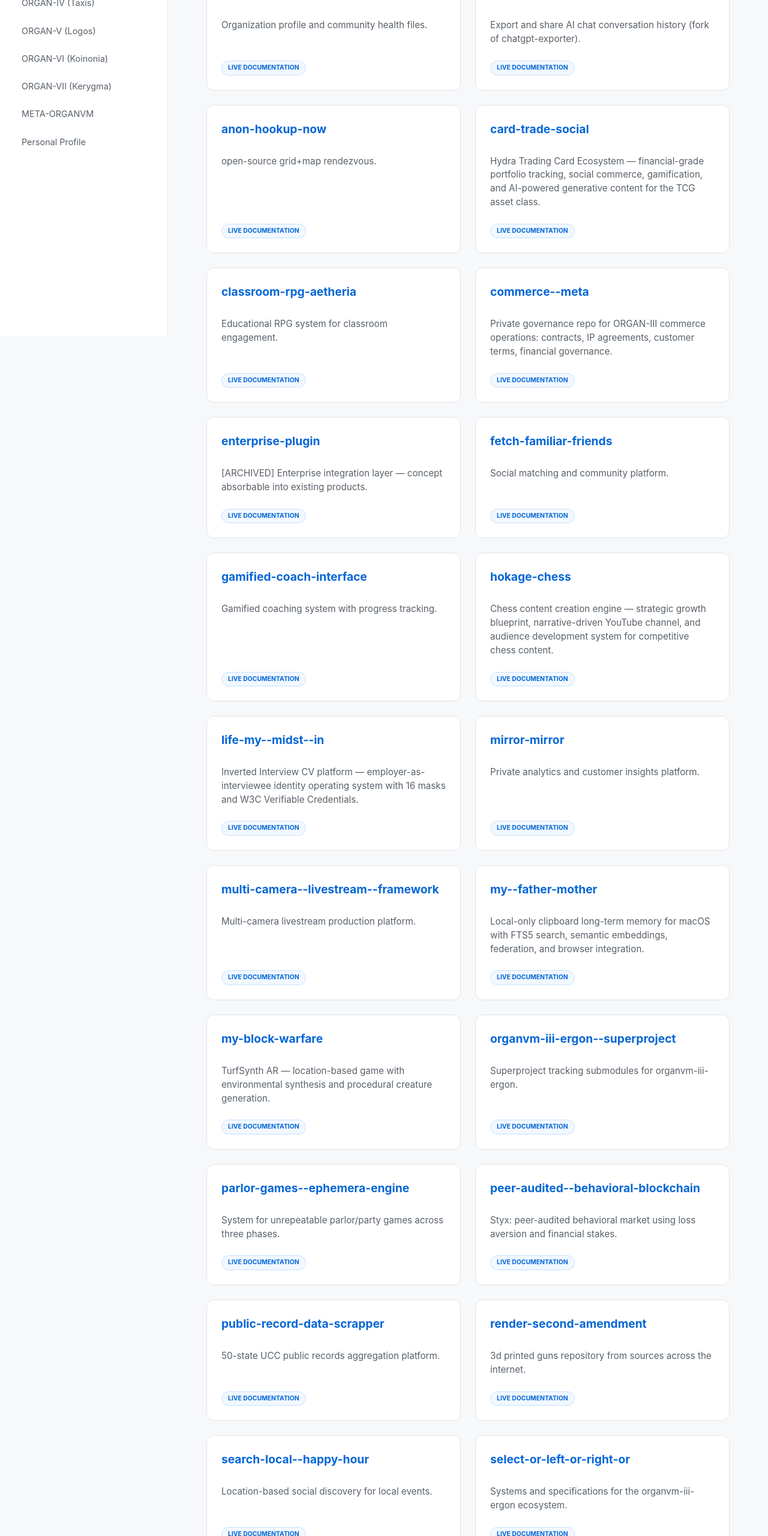
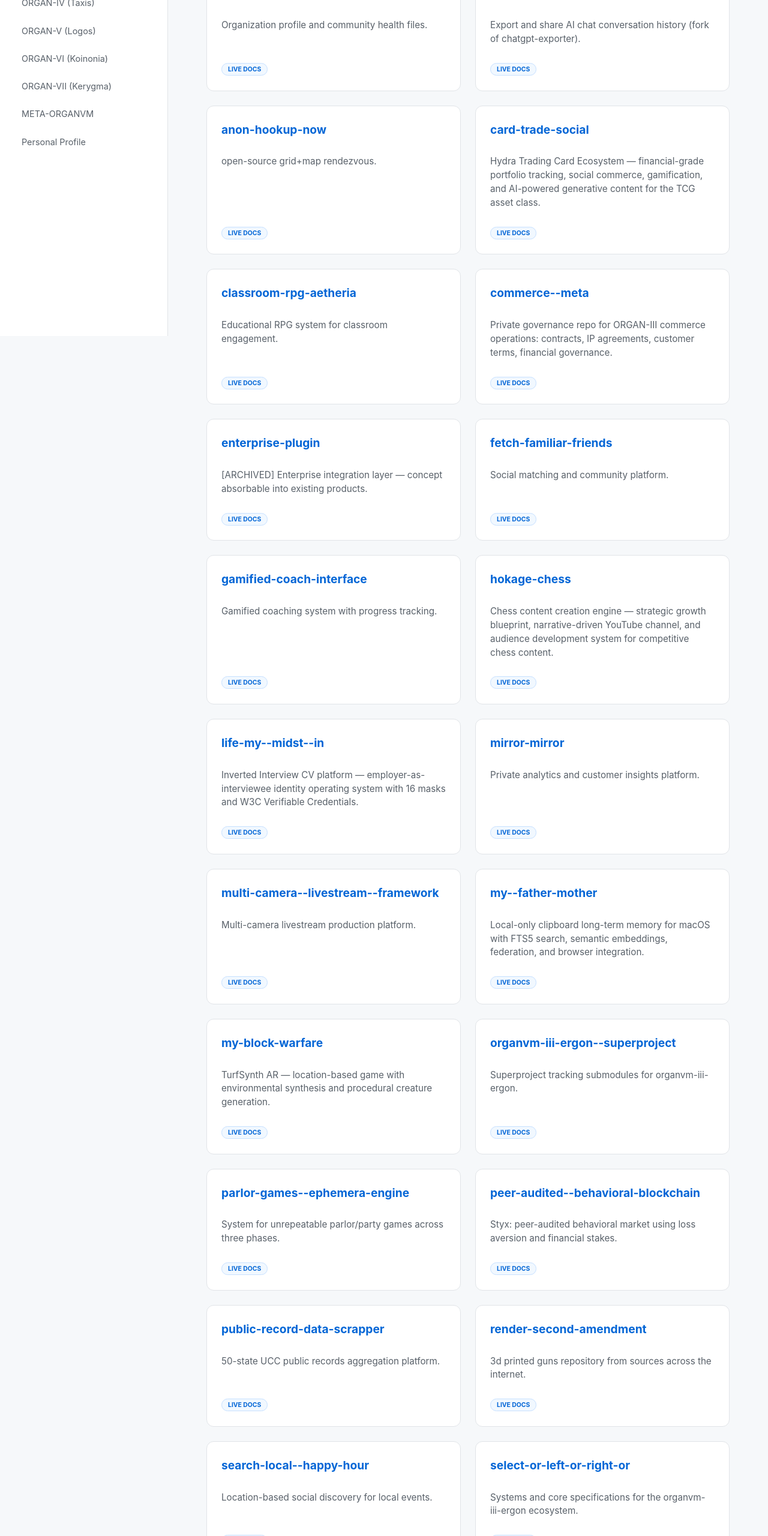
Before and after one commit to organvm-iii-ergon/organvm-iii-ergon.github.io, a plain HTML site: page index.html in a window 1280 px wide. Shown: the part 240-2800 px from the top of the page at 60% size. Drawn offline with Linux system fonts and the light colour scheme.

Commit message:
feat: complete ecosystem sync using GitHub API

```diff
--- a/index.html
+++ b/index.html
@@ -8,7 +8,6 @@
         :root { --primary: #0366d6; --bg: #f6f8fa; --text: #24292e; --border: #e1e4e8; --sidebar-bg: #ffffff; }
         body { font-family: -apple-system, BlinkMacSystemFont, "Segoe UI", Roboto, Helvetica, Arial, sans-serif; line-height: 1.6; color: var(--text); margin: 0; display: flex; min-height: 100vh; background: var(--bg); }
 
-        /* Sidebar Styles */
         nav { width: 280px; background: var(--sidebar-bg); border-right: 1px solid var(--border); padding: 2rem 1.5rem; flex-shrink: 0; position: sticky; top: 0; height: 100vh; box-sizing: border-box; overflow-y: auto; }
         nav h2 { font-size: 0.75rem; color: #6a737d; text-transform: uppercase; letter-spacing: 1px; margin-bottom: 1.5rem; padding-left: 0.75rem; }
         nav ul { list-style: none; padding: 0; margin: 0; }
@@ -17,19 +16,17 @@
         nav a:hover { background: #f1f8ff; color: var(--primary); }
         nav a.active { background: #f1f8ff; color: var(--primary); font-weight: 600; border-left: 3px solid var(--primary); border-radius: 0 6px 6px 0; }
 
-        /* Main Content Styles */
         main { flex-grow: 1; padding: 3rem 4rem; max-width: 1200px; }
         header { margin-bottom: 3rem; }
         header h1 { font-size: 2.2rem; font-weight: 800; margin: 0; color: #000; letter-spacing: -0.5px; }
         header p { color: #6a737d; font-size: 1.1rem; margin-top: 0.5rem; }
 
         .repo-grid { display: grid; grid-template-columns: repeat(auto-fill, minmax(320px, 1fr)); gap: 1.5rem; }
-        .repo-card { background: #fff; border: 1px solid var(--border); border-radius: 12px; padding: 1.5rem; transition: all 0.3s cubic-bezier(0.165, 0.84, 0.44, 1); display: flex; flex-direction: column; text-decoration: none; color: inherit; position: relative; }
+        .repo-card { background: #fff; border: 1px solid var(--border); border-radius: 12px; padding: 1.5rem; transition: all 0.3s cubic-bezier(0.165, 0.84, 0.44, 1); display: flex; flex-direction: column; text-decoration: none; color: inherit; }
         .repo-card:hover { transform: translateY(-5px); border-color: var(--primary); box-shadow: 0 15px 35px rgba(0,0,0,0.08); }
         .repo-name { color: var(--primary); font-size: 1.2rem; font-weight: 700; margin-bottom: 0.75rem; word-break: break-all; }
         .repo-desc { font-size: 0.95rem; color: #586069; line-height: 1.5; margin-bottom: 1.5rem; flex-grow: 1; }
-        .repo-footer { display: flex; align-items: center; justify-content: space-between; }
-        .tag { font-size: 0.65rem; background: #f1f8ff; color: var(--primary); padding: 3px 10px; border-radius: 20px; font-weight: 700; text-transform: uppercase; border: 1px solid #c8e1ff; }
+        .tag { font-size: 0.65rem; background: #f1f8ff; color: var(--primary); padding: 3px 10px; border-radius: 20px; font-weight: 700; text-transform: uppercase; border: 1px solid #c8e1ff; align-self: flex-start; }
 
         @media (max-width: 1000px) { main { padding: 2rem; } }
         @media (max-width: 800px) { body { flex-direction: column; } nav { width: 100%; height: auto; position: relative; border-right: none; border-bottom: 1px solid var(--border); padding: 1.5rem; } nav ul { display: flex; flex-wrap: wrap; gap: 0.5rem; } nav li { margin: 0; } }
@@ -53,158 +50,158 @@
     <main>
         <header>
             <h1>ORGAN-III (Ergon)</h1>
-            <p>Integrated repository directory for the <strong>organvm-iii-ergon</strong> collective.</p>
+            <p>Comprehensive repository directory for the <strong>organvm-iii-ergon</strong> collective.</p>
         </header>
         <div class="repo-grid">
-            <a href="/.github/" class="repo-card">
+            <a href="https://github.com/organvm-iii-ergon/.github" class="repo-card">
                 <span class="repo-name">.github</span>
                 <p class="repo-desc">Organization profile and community health files.</p>
-                <div class="repo-footer"><span class="tag">Live Documentation</span></div>
+                <div class="repo-footer"><span class="tag">Live Docs</span></div>
             </a>
-            <a href="/a-i-chat--exporter/" class="repo-card">
+            <a href="https://github.com/organvm-iii-ergon/a-i-chat--exporter" class="repo-card">
                 <span class="repo-name">a-i-chat--exporter</span>
                 <p class="repo-desc">Export and share AI chat conversation history (fork of chatgpt-exporter).</p>
-                <div class="repo-footer"><span class="tag">Live Documentation</span></div>
+                <div class="repo-footer"><span class="tag">Live Docs</span></div>
             </a>
-            <a href="/anon-hookup-now/" class="repo-card">
+            <a href="https://github.com/organvm-iii-ergon/anon-hookup-now" class="repo-card">
                 <span class="repo-name">anon-hookup-now</span>
                 <p class="repo-desc">open-source grid+map rendezvous.</p>
-                <div class="repo-footer"><span class="tag">Live Documentation</span></div>
+                <div class="repo-footer"><span class="tag">Live Docs</span></div>
             </a>
-            <a href="/card-trade-social/" class="repo-card">
+            <a href="https://github.com/organvm-iii-ergon/card-trade-social" class="repo-card">
                 <span class="repo-name">card-trade-social</span>
                 <p class="repo-desc">Hydra Trading Card Ecosystem — financial-grade portfolio tracking, social commerce, gamification, and AI-powered generative content for the TCG asset class.</p>
-                <div class="repo-footer"><span class="tag">Live Documentation</span></div>
+                <div class="repo-footer"><span class="tag">Live Docs</span></div>
             </a>
-            <a href="/classroom-rpg-aetheria/" class="repo-card">
+            <a href="https://github.com/organvm-iii-ergon/classroom-rpg-aetheria" class="repo-card">
                 <span class="repo-name">classroom-rpg-aetheria</span>
                 <p class="repo-desc">Educational RPG system for classroom engagement.</p>
-                <div class="repo-footer"><span class="tag">Live Documentation</span></div>
+                <div class="repo-footer"><span class="tag">Live Docs</span></div>
             </a>
-            <a href="/commerce--meta/" class="repo-card">
+            <a href="https://github.com/organvm-iii-ergon/commerce--meta" class="repo-card">
                 <span class="repo-name">commerce--meta</span>
                 <p class="repo-desc">Private governance repo for ORGAN-III commerce operations: contracts, IP agreements, customer terms, financial governance.</p>
-                <div class="repo-footer"><span class="tag">Live Documentation</span></div>
+                <div class="repo-footer"><span class="tag">Live Docs</span></div>
             </a>
-            <a href="/enterprise-plugin/" class="repo-card">
+            <a href="https://github.com/organvm-iii-ergon/enterprise-plugin" class="repo-card">
                 <span class="repo-name">enterprise-plugin</span>
                 <p class="repo-desc">[ARCHIVED] Enterprise integration layer — concept absorbable into existing products.</p>
-                <div class="repo-footer"><span class="tag">Live Documentation</span></div>
+                <div class="repo-footer"><span class="tag">Live Docs</span></div>
             </a>
-            <a href="/fetch-familiar-friends/" class="repo-card">
+            <a href="https://github.com/organvm-iii-ergon/fetch-familiar-friends" class="repo-card">
                 <span class="repo-name">fetch-familiar-friends</span>
                 <p class="repo-desc">Social matching and community platform.</p>
-                <div class="repo-footer"><span class="tag">Live Documentation</span></div>
+                <div class="repo-footer"><span class="tag">Live Docs</span></div>
             </a>
-            <a href="/gamified-coach-interface/" class="repo-card">
+            <a href="https://github.com/organvm-iii-ergon/gamified-coach-interface" class="repo-card">
                 <span class="repo-name">gamified-coach-interface</span>
                 <p class="repo-desc">Gamified coaching system with progress tracking.</p>
-                <div class="repo-footer"><span class="tag">Live Documentation</span></div>
+                <div class="repo-footer"><span class="tag">Live Docs</span></div>
             </a>
-            <a href="/hokage-chess/" class="repo-card">
+            <a href="https://github.com/organvm-iii-ergon/hokage-chess" class="repo-card">
                 <span class="repo-name">hokage-chess</span>
                 <p class="repo-desc">Chess content creation engine — strategic growth blueprint, narrative-driven YouTube channel, and audience development system for competitive chess content.</p>
-                <div class="repo-footer"><span class="tag">Live Documentation</span></div>
+                <div class="repo-footer"><span class="tag">Live Docs</span></div>
             </a>
-            <a href="/life-my--midst--in/" class="repo-card">
+            <a href="https://github.com/organvm-iii-ergon/life-my--midst--in" class="repo-card">
                 <span class="repo-name">life-my--midst--in</span>
                 <p class="repo-desc">Inverted Interview CV platform — employer-as-interviewee identity operating system with 16 masks and W3C Verifiable Credentials.</p>
-                <div class="repo-footer"><span class="tag">Live Documentation</span></div>
+                <div class="repo-footer"><span class="tag">Live Docs</span></div>
             </a>
-            <a href="/mirror-mirror/" class="repo-card">
+            <a href="https://github.com/organvm-iii-ergon/mirror-mirror" class="repo-card">
                 <span class="repo-name">mirror-mirror</span>
                 <p class="repo-desc">Private analytics and customer insights platform.</p>
-                <div class="repo-footer"><span class="tag">Live Documentation</span></div>
+                <div class="repo-footer"><span class="tag">Live Docs</span></div>
             </a>
-            <a href="/multi-camera--livestream--framework/" class="repo-card">
+            <a href="https://github.com/organvm-iii-ergon/multi-camera--livestream--framework" class="repo-card">
                 <span class="repo-name">multi-camera--livestream--framework</span>
                 <p class="repo-desc">Multi-camera livestream production platform.</p>
-                <div class="repo-footer"><span class="tag">Live Documentation</span></div>
+                <div class="repo-footer"><span class="tag">Live Docs</span></div>
             </a>
-            <a href="/my--father-mother/" class="repo-card">
+            <a href="https://github.com/organvm-iii-ergon/my--father-mother" class="repo-card">
                 <span class="repo-name">my--father-mother</span>
                 <p class="repo-desc">Local-only clipboard long-term memory for macOS with FTS5 search, semantic embeddings, federation, and browser integration.</p>
-                <div class="repo-footer"><span class="tag">Live Documentation</span></div>
+                <div class="repo-footer"><span class="tag">Live Docs</span></div>
             </a>
-            <a href="/my-block-warfare/" class="repo-card">
+            <a href="https://github.com/organvm-iii-ergon/my-block-warfare" class="repo-card">
                 <span class="repo-name">my-block-warfare</span>
                 <p class="repo-desc">TurfSynth AR — location-based game with environmental synthesis and procedural creature generation.</p>
-                <div class="repo-footer"><span class="tag">Live Documentation</span></div>
+                <div class="repo-footer"><span class="tag">Live Docs</span></div>
             </a>
-            <a href="/organvm-iii-ergon--superproject/" class="repo-card">
+            <a href="https://github.com/organvm-iii-ergon/organvm-iii-ergon--superproject" class="repo-card">
                 <span class="repo-name">organvm-iii-ergon--superproject</span>
                 <p class="repo-desc">Superproject tracking submodules for organvm-iii-ergon.</p>
-                <div class="repo-footer"><span class="tag">Live Documentation</span></div>
+                <div class="repo-footer"><span class="tag">Live Docs</span></div>
             </a>
-            <a href="/parlor-games--ephemera-engine/" class="repo-card">
+            <a href="https://github.com/organvm-iii-ergon/parlor-games--ephemera-engine" class="repo-card">
                 <span class="repo-name">parlor-games--ephemera-engine</span>
                 <p class="repo-desc">System for unrepeatable parlor/party games across three phases.</p>
-                <div class="repo-footer"><span class="tag">Live Documentation</span></div>
+                <div class="repo-footer"><span class="tag">Live Docs</span></div>
             </a>
-            <a href="/peer-audited--behavioral-blockchain/" class="repo-card">
+            <a href="https://github.com/organvm-iii-ergon/peer-audited--behavioral-blockchain" class="repo-card">
                 <span class="repo-name">peer-audited--behavioral-blockchain</span>
                 <p class="repo-desc">Styx: peer-audited behavioral market using loss aversion and financial stakes.</p>
-                <div class="repo-footer"><span class="tag">Live Documentation</span></div>
+                <div class="repo-footer"><span class="tag">Live Docs</span></div>
             </a>
-            <a href="/public-record-data-scrapper/" class="repo-card">
+            <a href="https://github.com/organvm-iii-ergon/public-record-data-scrapper" class="repo-card">
                 <span class="repo-name">public-record-data-scrapper</span>
                 <p class="repo-desc">50-state UCC public records aggregation platform.</p>
-                <div class="repo-footer"><span class="tag">Live Documentation</span></div>
+                <div class="repo-footer"><span class="tag">Live Docs</span></div>
             </a>
-            <a href="/render-second-amendment/" class="repo-card">
+            <a href="https://github.com/organvm-iii-ergon/render-second-amendment" class="repo-card">
                 <span class="repo-name">render-second-amendment</span>
                 <p class="repo-desc">3d printed guns repository from sources across the internet.</p>
-                <div class="repo-footer"><span class="tag">Live Documentation</span></div>
+                <div class="repo-footer"><span class="tag">Live Docs</span></div>
             </a>
-            <a href="/search-local--happy-hour/" class="repo-card">
+            <a href="https://github.com/organvm-iii-ergon/search-local--happy-hour" class="repo-card">
                 <span class="repo-name">search-local--happy-hour</span>
                 <p class="repo-desc">Location-based social discovery for local events.</p>
-                <div class="repo-footer"><span class="tag">Live Documentation</span></div>
+                <div class="repo-footer"><span class="tag">Live Docs</span></div>
             </a>
-            <a href="/select-or-left-or-right-or/" class="repo-card">
+            <a href="https://github.com/organvm-iii-ergon/select-or-left-or-right-or" class="repo-card">
                 <span class="repo-name">select-or-left-or-right-or</span>
-                <p class="repo-desc">Systems and specifications for the organvm-iii-ergon ecosystem.</p>
-                <div class="repo-footer"><span class="tag">Live Documentation</span></div>
+                <p class="repo-desc">Systems and core specifications for the organvm-iii-ergon ecosystem.</p>
+                <div class="repo-footer"><span class="tag">Live Docs</span></div>
             </a>
-            <a href="/sovereign-ecosystem--real-estate-luxury/" class="repo-card">
+            <a href="https://github.com/organvm-iii-ergon/sovereign-ecosystem--real-estate-luxury" class="repo-card">
                 <span class="repo-name">sovereign-ecosystem--real-estate-luxury</span>
                 <p class="repo-desc">Luxury real estate marketplace with blockchain verification.</p>
-                <div class="repo-footer"><span class="tag">Live Documentation</span></div>
+                <div class="repo-footer"><span class="tag">Live Docs</span></div>
             </a>
-            <a href="/tab-bookmark-manager/" class="repo-card">
+            <a href="https://github.com/organvm-iii-ergon/tab-bookmark-manager" class="repo-card">
                 <span class="repo-name">tab-bookmark-manager</span>
                 <p class="repo-desc">AI-powered tab and bookmark management SaaS with ML services and browser extension.</p>
-                <div class="repo-footer"><span class="tag">Live Documentation</span></div>
+                <div class="repo-footer"><span class="tag">Live Docs</span></div>
             </a>
-            <a href="/the-actual-news/" class="repo-card">
+            <a href="https://github.com/organvm-iii-ergon/the-actual-news" class="repo-card">
                 <span class="repo-name">the-actual-news</span>
                 <p class="repo-desc">Verifiable news ledger platform — news as a public service.</p>
-                <div class="repo-footer"><span class="tag">Live Documentation</span></div>
+                <div class="repo-footer"><span class="tag">Live Docs</span></div>
             </a>
-            <a href="/the-invisible-ledger/" class="repo-card">
+            <a href="https://github.com/organvm-iii-ergon/the-invisible-ledger" class="repo-card">
                 <span class="repo-name">the-invisible-ledger</span>
                 <p class="repo-desc">Private financial tracking and accounting system.</p>
-                <div class="repo-footer"><span class="tag">Live Documentation</span></div>
+                <div class="repo-footer"><span class="tag">Live Docs</span></div>
             </a>
-            <a href="/trade-perpetual-future/" class="repo-card">
+            <a href="https://github.com/organvm-iii-ergon/trade-perpetual-future" class="repo-card">
                 <span class="repo-name">trade-perpetual-future</span>
                 <p class="repo-desc">Perpetual futures trading system.</p>
-                <div class="repo-footer"><span class="tag">Live Documentation</span></div>
+                <div class="repo-footer"><span class="tag">Live Docs</span></div>
             </a>
-            <a href="/universal-mail--automation/" class="repo-card">
+            <a href="https://github.com/organvm-iii-ergon/universal-mail--automation" class="repo-card">
                 <span class="repo-name">universal-mail--automation</span>
                 <p class="repo-desc">Email workflow automation and scheduling.</p>
-                <div class="repo-footer"><span class="tag">Live Documentation</span></div>
+                <div class="repo-footer"><span class="tag">Live Docs</span></div>
             </a>
-            <a href="/virgil-training-overlay/" class="repo-card">
+            <a href="https://github.com/organvm-iii-ergon/virgil-training-overlay" class="repo-card">
                 <span class="repo-name">virgil-training-overlay</span>
                 <p class="repo-desc">[ARCHIVED] macOS Swift CLI utility for application focus monitoring — low relevance utility.</p>
-                <div class="repo-footer"><span class="tag">Live Documentation</span></div>
+                <div class="repo-footer"><span class="tag">Live Docs</span></div>
             </a>
-            <a href="/your-fit-tailored/" class="repo-card">
+            <a href="https://github.com/organvm-iii-ergon/your-fit-tailored" class="repo-card">
                 <span class="repo-name">your-fit-tailored</span>
                 <p class="repo-desc">Specification-driven seed for circular weekly apparel subscription platform.</p>
-                <div class="repo-footer"><span class="tag">Live Documentation</span></div>
+                <div class="repo-footer"><span class="tag">Live Docs</span></div>
             </a>
         </div>
         <footer style="margin-top: 6rem; padding-top: 2rem; border-top: 1px solid var(--border); color: #999; font-size: 0.8rem; text-align: center;">
```
